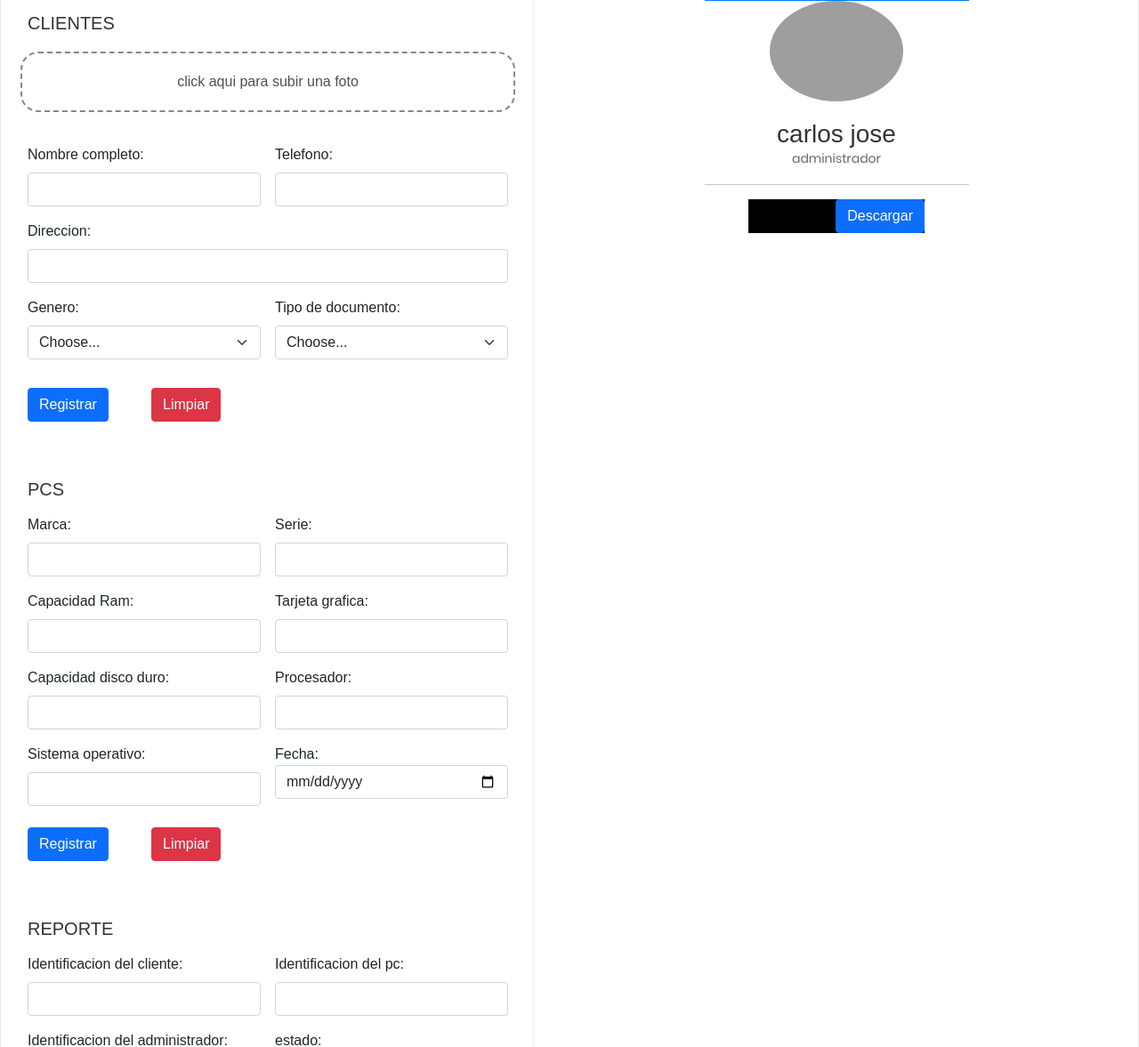
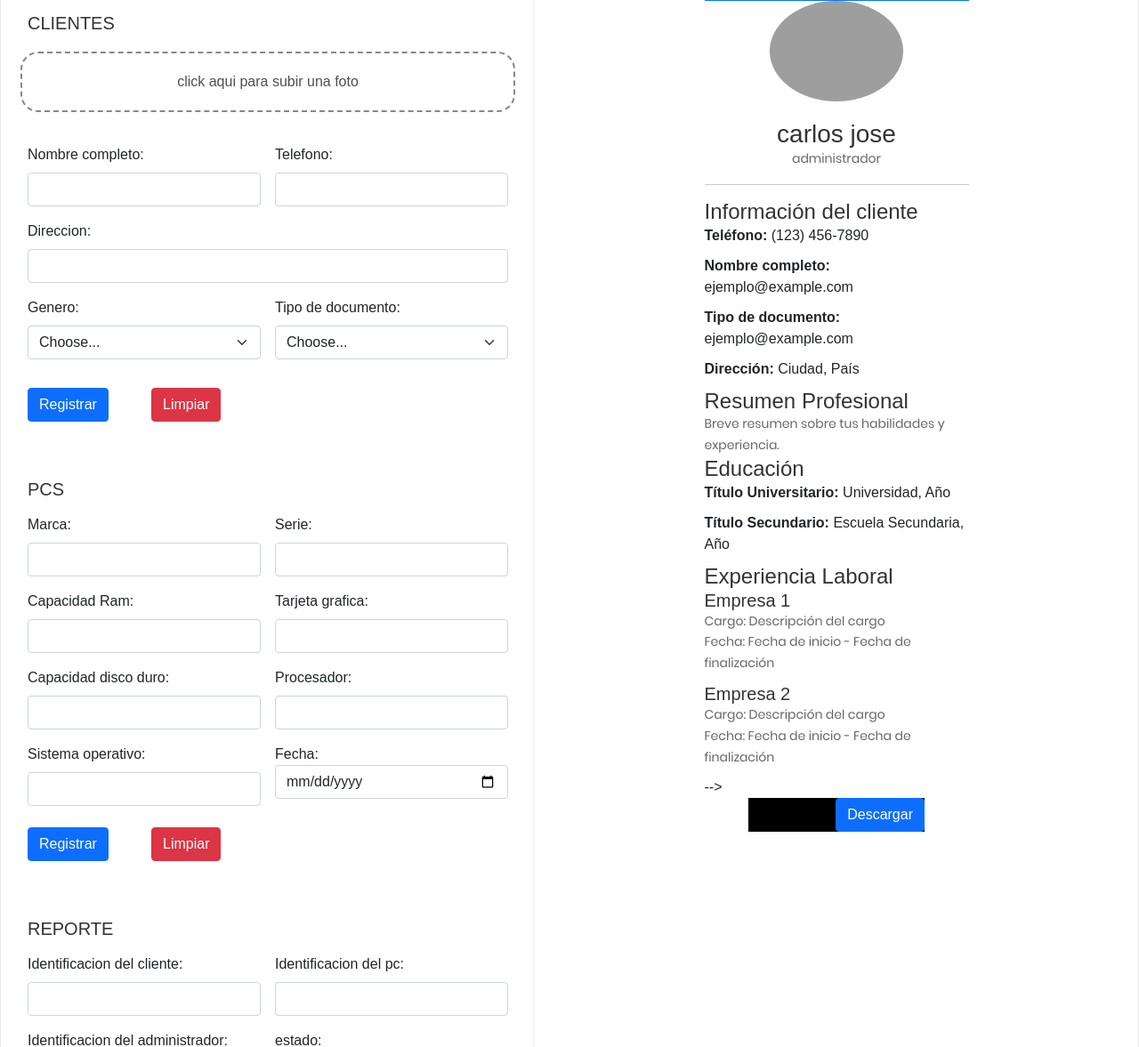
Before and after one commit to winsignares/hvPc, a Flask app: page /fronted/indexreport in a window 1280 px wide. Shown: the part 197-1374 px from the top of the page at 89% size. Run offline with Flask 3, Linux system fonts and the light colour scheme; some libraries are stand-ins or nearby versions; grey boxes are pictures that could not be loaded.

Commit message:
cambios nuevos

```diff
--- a/src/config/static/js/hdvjs/report.js
+++ b/src/config/static/js/hdvjs/report.js
@@ -211,3 +211,24 @@ const h3= document.getElementById("nomClient")
         console.error("no salio como esperaba", error);
     })
 }
+function mostrarDataClients(){
+const inputClients= document.getElementById("clientes").value;
+const telefono= document.getElementById("tel")
+const nombre_completo= document.getElementById("nom")
+const tipo_documents= document.getElementById("documents")
+const direccions= document.getElementById("direcc")
+
+
+    axios.get(`obtenerClients/${inputClients}`)
+    .then(response=>{
+        const datos= response.data;
+       telefono.innerHTML= datos.telefono,
+       nombre_completo.innerText= datos.full_name,
+       tipo_documents.innerText= datos.tipo_document,
+       direccions.innerText= datos.direccion
+
+    })
+    .catch(error=>{
+        console.error("no salio como esperaba", error);
+    })
+}
--- a/src/config/templates/main/login.html
+++ b/src/config/templates/main/login.html
@@ -31,9 +31,9 @@
                 </div>
 
                 <div class="container-login100-form-btn">
-                    <a class="login100-form-btn"  onclick="validarlogin()">
+                    <button class="login100-form-btn"  onclick="validarlogin()">
                         Login
-                    </a>
+                    </button>
                 </div>
 
                 <div class="text-center p-t-90">
--- a/src/config/templates/main/reporte.html
+++ b/src/config/templates/main/reporte.html
@@ -192,7 +192,7 @@
           id="ok"
           type="submit"
           class="btn btn-primary d-inline-block mr-2"
-          onclick="guardar_reportes();prevenir();buscarAdmin()"
+          onclick="guardar_reportes();prevenir();buscarAdmin();mostrarDataClients()"
         >
           Registrar
         </button>
@@ -227,12 +227,13 @@
           <p>administrador</p>
           <hr />
         </div>
-        <!--------- <div>
-          <h4>Información de Contacto</h4>
+         <div>
+          <h4>Información del cliente</h4>
           <ul>
-            <li><strong>Teléfono:</strong> (123) 456-7890</li>
-            <li><strong>Correo Electrónico:</strong> ejemplo@example.com</li>
-            <li><strong>Dirección:</strong> Ciudad, País</li>
+            <li id="tel"><strong>Teléfono:</strong> (123) 456-7890</li>
+            <li id="nom"><strong>Nombre completo:</strong> ejemplo@example.com</li>
+            <li id="documents"><strong>Tipo de documento:</strong> ejemplo@example.com</li>
+            <li id="direcc"><strong>Dirección:</strong> Ciudad, País</li>
           </ul>
         </div>
         <div>
--- a/src/rutas/reporte.py
+++ b/src/rutas/reporte.py
@@ -70,10 +70,18 @@ def obtener_nombre_por_id(id):
 
 
        }
+   return jsonify(data)
 
+@routes_report.route('/obtenerClients/<id>', methods=['GET'])
+def obtener_clientes_id(id):
+   clientes= clients.query.get(id)
 
-
-
-
-
-   return jsonify(data)
+   if clientes is None:
+       return jsonify({"error": 'id no encontrado'})
+   datos ={
+       'full_name': clientes.full_name,
+       'tipo_document': clientes.tipo_document,
+       'telefono': clientes.telefono,
+       'direccion': clientes.direccion
+    }
+   return jsonify(datos)
```
